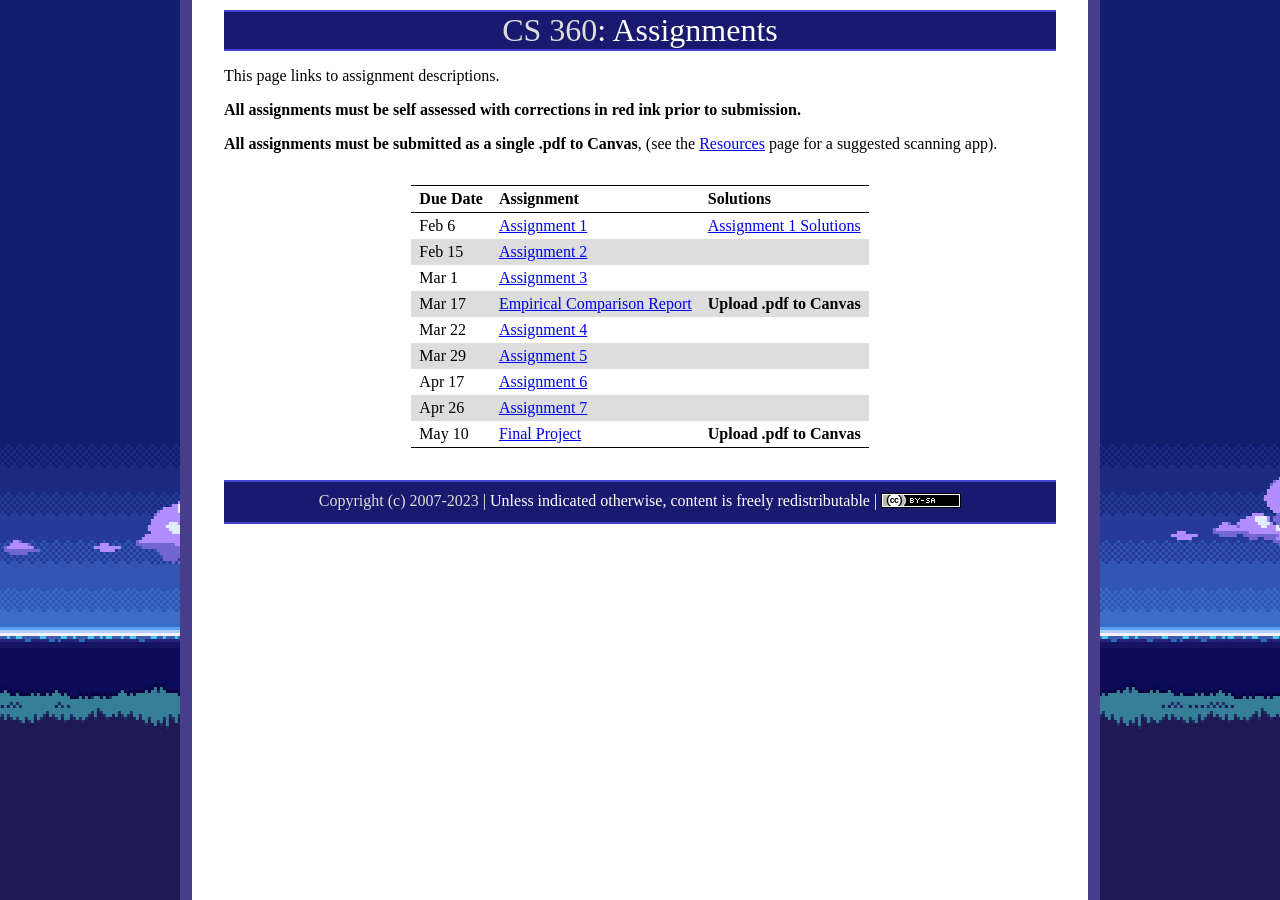
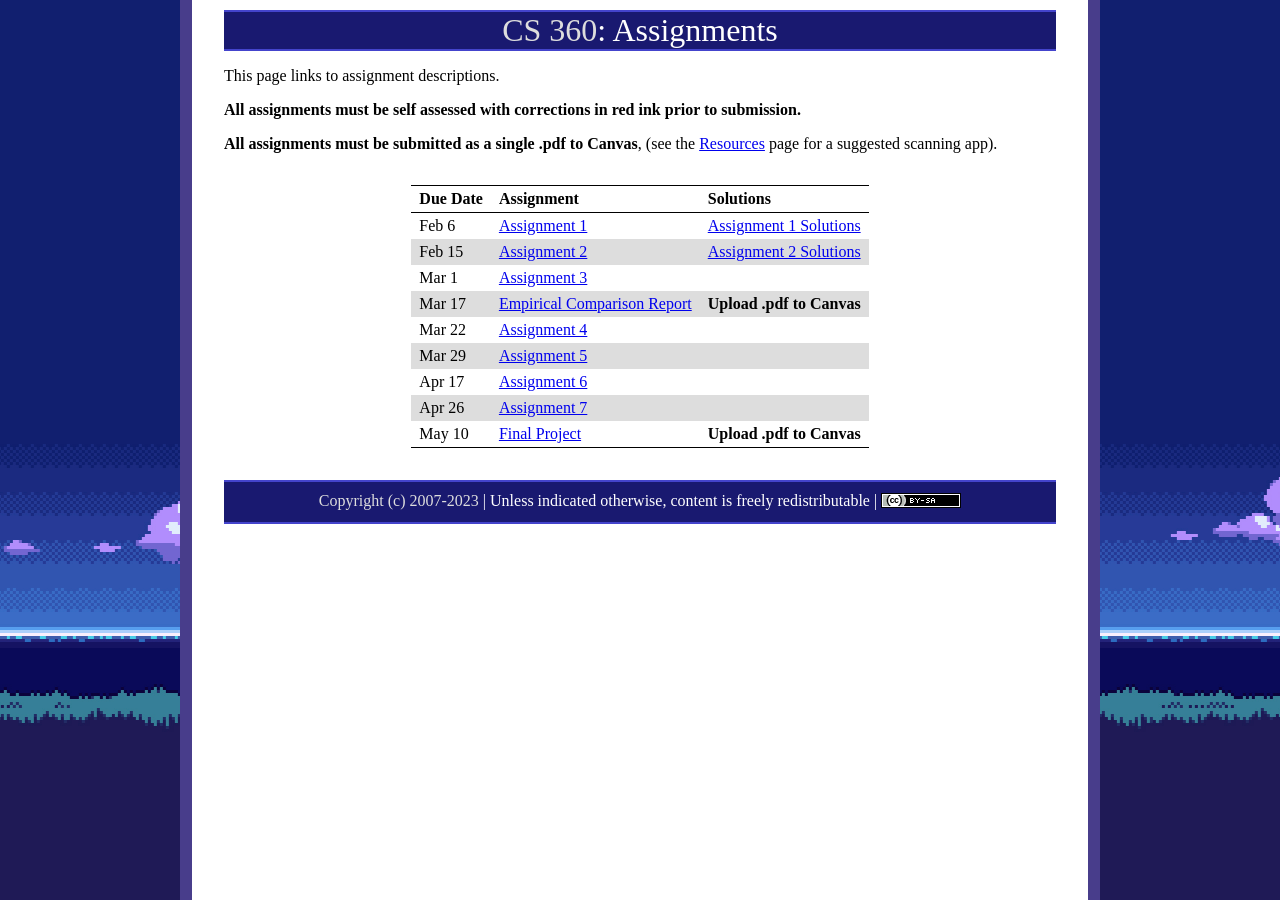
Before and after one commit to ycpcs/cs360-spring2023, a Jekyll site: the page built from assign/index.md, in a window 1280 px wide. Built offline with Jekyll 4.4.1, drawn with Linux system fonts in a browser that asks for light colours.

Commit message:
add assign 2 sol
add assign 2 sol

```diff
--- a/assign/index.md
+++ b/assign/index.md
@@ -12,7 +12,7 @@
 > Due Date |                Assignment                                | Solutions                                               |
 > -------- | -------------------------------------------------------- | ------------------------------------------------------- |
 > Feb 6    | [Assignment 1](../assign/assign01.html)                  | [Assignment 1 Solutions](../assign/sol/assign01sol.pdf) |
-> Feb 15   | [Assignment 2](../assign/assign02.html)                  |  |
+> Feb 15   | [Assignment 2](../assign/assign02.html)                  | [Assignment 2 Solutions](../assign/sol/assign02sol.pdf) |
 > Mar 1   | [Assignment 3](../assign/assign03.html)                   |  |
 > Mar 17   | [Empirical Comparison Report](../assign/emp_comp.html)   | **Upload .pdf to Canvas** |
 > Mar 22   | [Assignment 4](../assign/assign04.html)                  |  |
```
Also changed, not shown: 1 other file.
